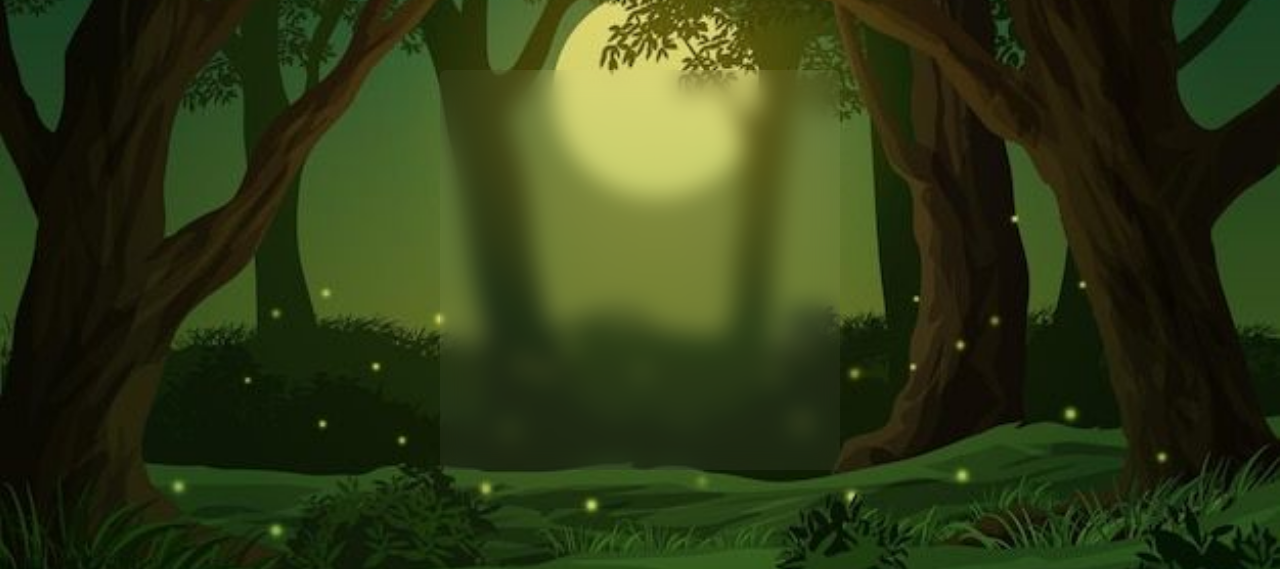
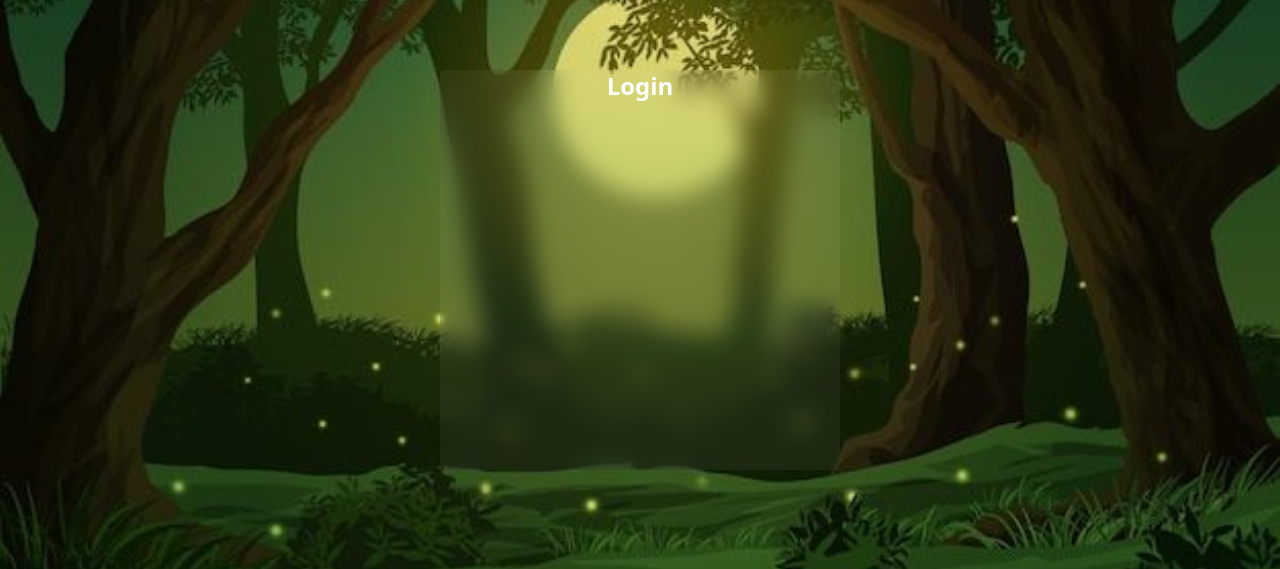
Before and after one commit to Aarongel205/auth-toturial, a React (Vite) app: page / in a window 1280 px wide. Shown: the part 130-699 px from the top of the page. Built offline with nearby package versions, Linux system fonts and the light colour scheme.

Commit message:
added centered text

```diff
--- a/src/App.tsx
+++ b/src/App.tsx
@@ -2,7 +2,9 @@ function App() {
   return (
     <>
     <div id='wrapper' className='bg-[url(src/assets/nightForest.jpg)] h-screen flex flex-col bg-cover bg-center justify-center items-center'>
-      <div id='container' className='bg-white/5 w-100 h-100 backdrop-blur-md rounded-md boder-1 border-gray-600'></div>
+      <div id='container' className='bg-white/5 w-100 h-100 backdrop-blur-md rounded-md boder-1 border-gray-600 flex flex-col'>
+        <h4 className="text-white text-center text-2xl font-bold">Login</h4>
+      </div>
     </div>
     </>
   )
```
